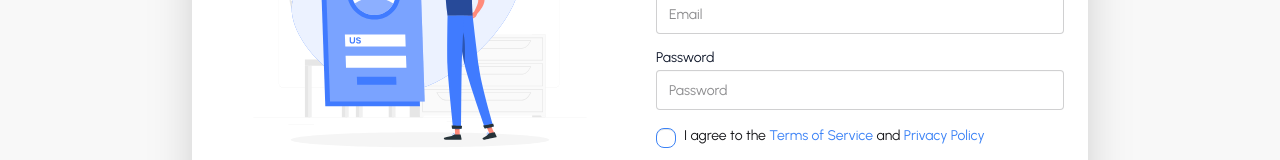
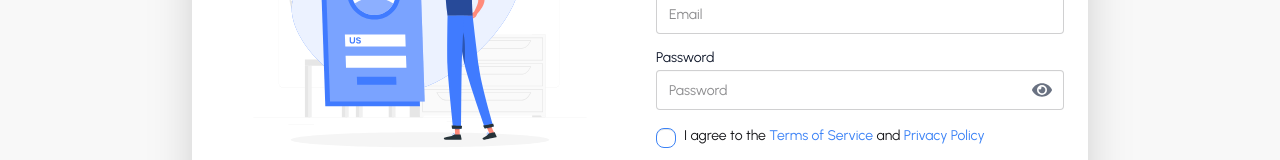
Before and after one commit to hasnatfahmidkhan/scholar-stream, a React (Vite) app: page /signUp in a window 1280 px wide. Shown: the part 407-567 px from the top of the page. Built offline with nearby package versions, Linux system fonts and the light colour scheme; no server answers.

Commit message:
implement show pass in sign up

```diff
--- a/src/pages/Authentication/SignUp/SignUp.jsx
+++ b/src/pages/Authentication/SignUp/SignUp.jsx
@@ -7,8 +7,12 @@
 import useAuth from "../../../hooks/useAuth";
 import toast from "react-hot-toast";
 import useAxios from "../../../hooks/useAxios";
+import { useState } from "react";
+import { FaEye, FaEyeSlash } from "react-icons/fa";
 
 const SignUp = () => {
+  const [showPassword, setShowPassword] = useState(false);
+
   const axiosInstance = useAxios();
   const {
     signUpWithEmailPassFunc,
@@ -182,8 +186,9 @@
                   {/* Password Field */}
                   <div>
                     <label className="custom-label">Password</label>
+                    <div className="relative flex items-center">
                       <input
-                      type="password"
+                        type={showPassword ? "text" : "password"}
                         className={`input focus:border-primary focus:outline-none w-full ${
                           errors.password ? "input-error" : ""
                         }`}
@@ -210,6 +215,18 @@
                           },
                         })}
                       />
+                      <button
+                        type="button"
+                        className="z-10 absolute right-3 top-1/2 -translate-y-1/2 text-gray-500 hover:text-gray-700"
+                        onClick={() => setShowPassword(!showPassword)}
+                      >
+                        {showPassword ? (
+                          <FaEyeSlash size={20} />
+                        ) : (
+                          <FaEye size={20} />
+                        )}
+                      </button>
+                    </div>
                     {errors.password && (
                       <span className="text-error text-sm">
                         {errors.password.message}
```
Lines whose indentation alone changed are shown as unchanged.
